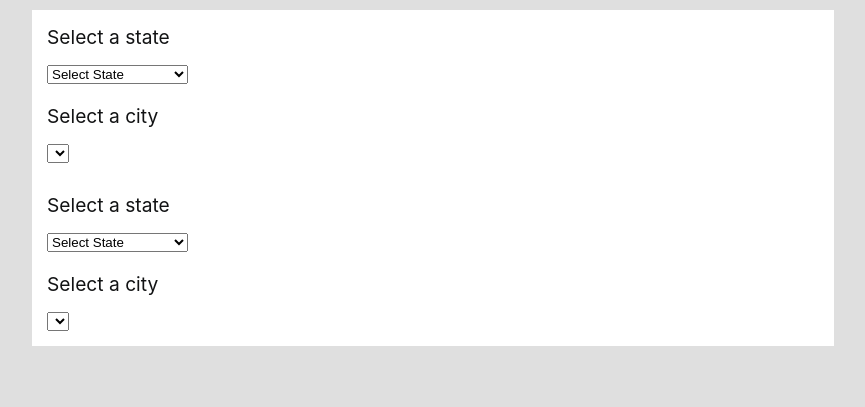
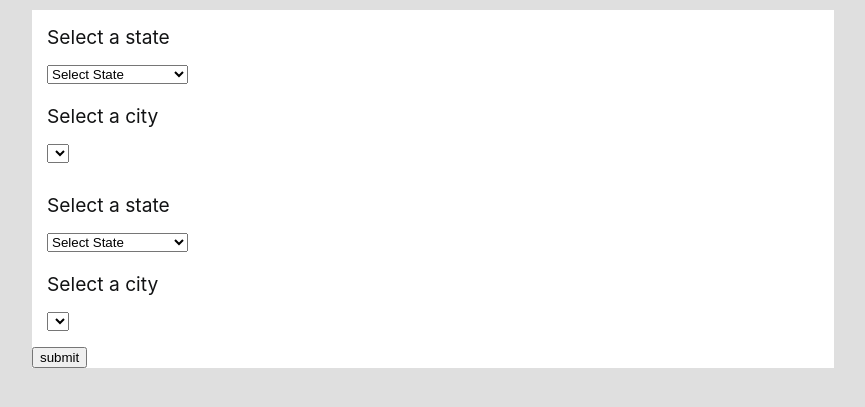
Before and after one commit to frankie-tech/DynamicDropdown, a website: page index.html in a window 1280 px wide. Shown: the part 95-502 px from the top of the page, without its empty margins (207-1072 px from the left). Drawn offline with Linux system fonts and the light colour scheme.

Commit message:
updates scripts & adds submit button

```diff
--- a/index.html
+++ b/index.html
@@ -236,6 +236,7 @@
 						</label>
 					</div>
 				</fieldset>
+				<input type="submit" value="submit" />
 			</form>
 			<output id="citiesFetchedOutput"></output>
 		</main>
--- a/package.json
+++ b/package.json
@@ -6,7 +6,7 @@
 	"source": "src/index.js",
 	"scripts": {
 		"test": "echo \"Error: no test specified\" && exit 1",
-		"serve": "python -m SimpleHTTPServer",
+		"serve": "python server.py",
 		"clean": "rm -rf dist/",
 		"bundle:dev": "microbundle watch --compress false --raw true -f modern",
 		"bundle:build": "microbundle -f modern",
```
